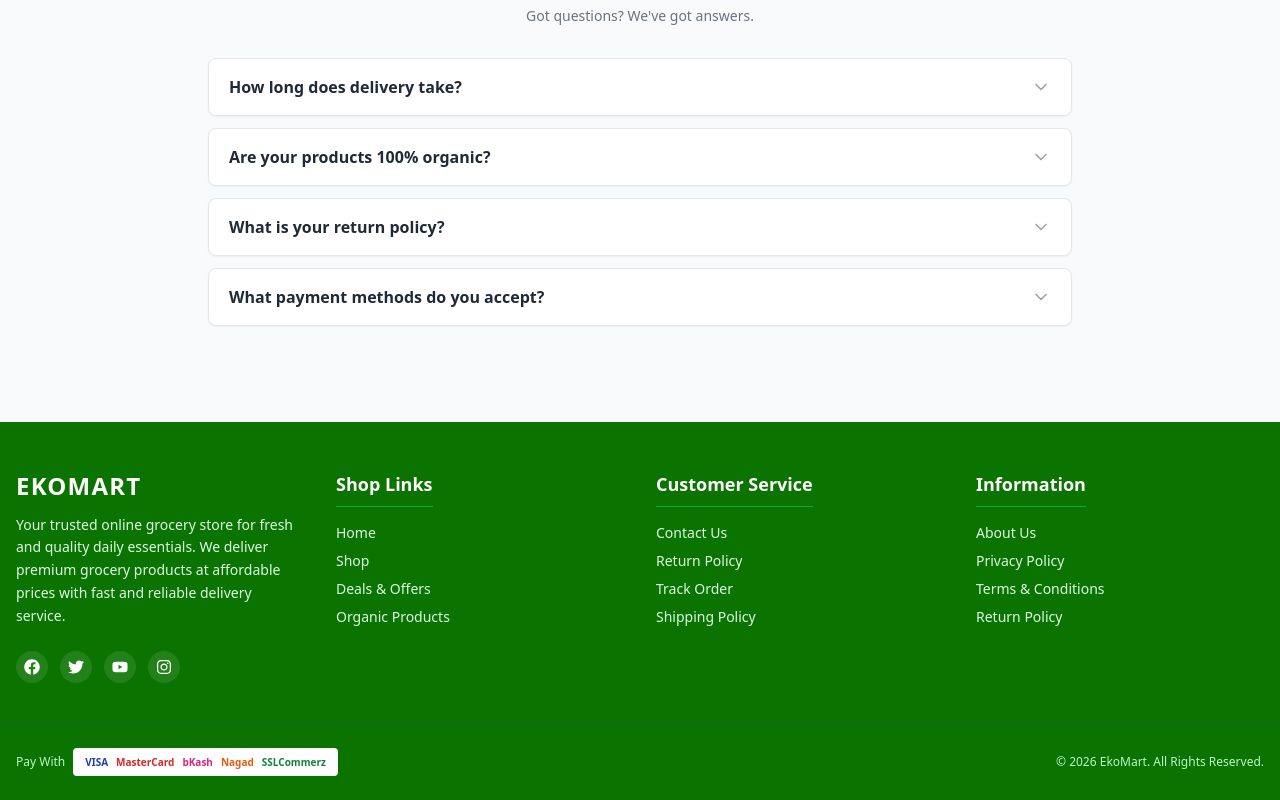
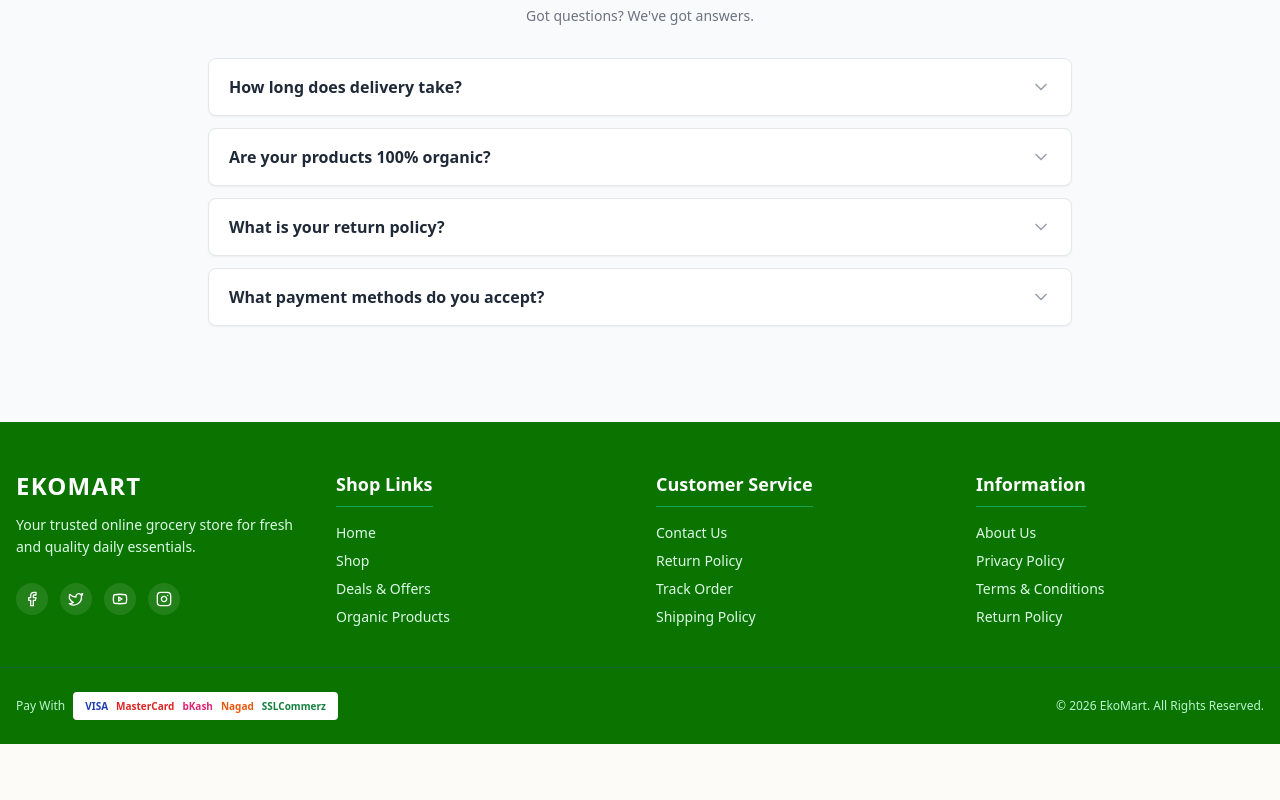
Before and after one commit to iamhasib121/sohoj-life-clean, a Next.js app: page / in a window 1280 px wide. Shown: the part 1065-1865 px from the top of the page. After the commit the page ends 1809 px from the top, so only its background shows below. Built offline with nearby package versions, Linux system fonts and the light colour scheme.

Commit message:
Update Footer.tsx

```diff
--- a/components/Footer.tsx
+++ b/components/Footer.tsx
@@ -1,30 +1,29 @@
 "use client";
 
 import Link from "next/link";
-import { FaFacebook, FaTwitter, FaYoutube, FaInstagram } from "react-icons/fa";
+import { Facebook, Twitter, Youtube, Instagram } from "lucide-react";
 
 export default function Footer() {
   return (
     <footer className="bg-[#0b7300] text-white pt-12 pb-6 mt-12">
       <div className="max-w-7xl mx-auto px-4 grid grid-cols-1 md:grid-cols-4 gap-8 mb-10">
-        {/* Brand Info */}
         <div>
           <h2 className="text-2xl font-extrabold tracking-wider mb-3">EKOMART</h2>
           <p className="text-sm text-green-100 leading-relaxed mb-6">
-            Your trusted online grocery store for fresh and quality daily essentials. We deliver premium grocery products at affordable prices with fast and reliable delivery service.
+            Your trusted online grocery store for fresh and quality daily essentials.
           </p>
           <div className="flex items-center gap-3">
             <Link href="#" className="bg-white/10 hover:bg-white/20 p-2 rounded-full transition">
-              <FaFacebook className="w-4 h-4" />
+              <Facebook className="w-4 h-4" />
             </Link>
             <Link href="#" className="bg-white/10 hover:bg-white/20 p-2 rounded-full transition">
-              <FaTwitter className="w-4 h-4" />
+              <Twitter className="w-4 h-4" />
             </Link>
             <Link href="#" className="bg-white/10 hover:bg-white/20 p-2 rounded-full transition">
-              <FaYoutube className="w-4 h-4" />
+              <Youtube className="w-4 h-4" />
             </Link>
             <Link href="#" className="bg-white/10 hover:bg-white/20 p-2 rounded-full transition">
-              <FaInstagram className="w-4 h-4" />
+              <Instagram className="w-4 h-4" />
             </Link>
           </div>
         </div>
@@ -63,7 +62,6 @@ export default function Footer() {
         </div>
       </div>
 
-      {/* Payment Gateway Logos & Copyright */}
       <div className="border-t border-green-800 pt-6 max-w-7xl mx-auto px-4 flex flex-col md:flex-row items-center justify-between gap-4 text-xs text-green-200">
         <div className="flex items-center gap-2 flex-wrap">
           <span>Pay With</span>
```
